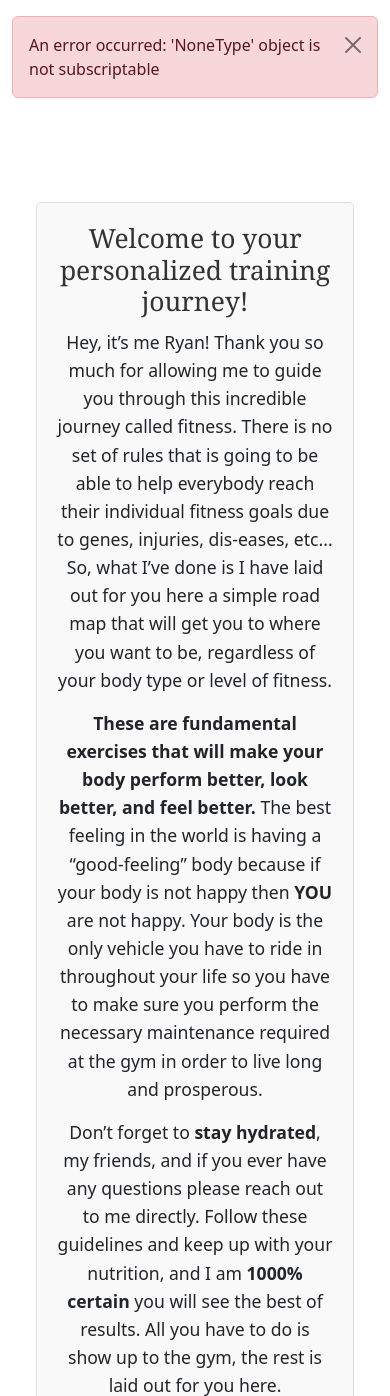
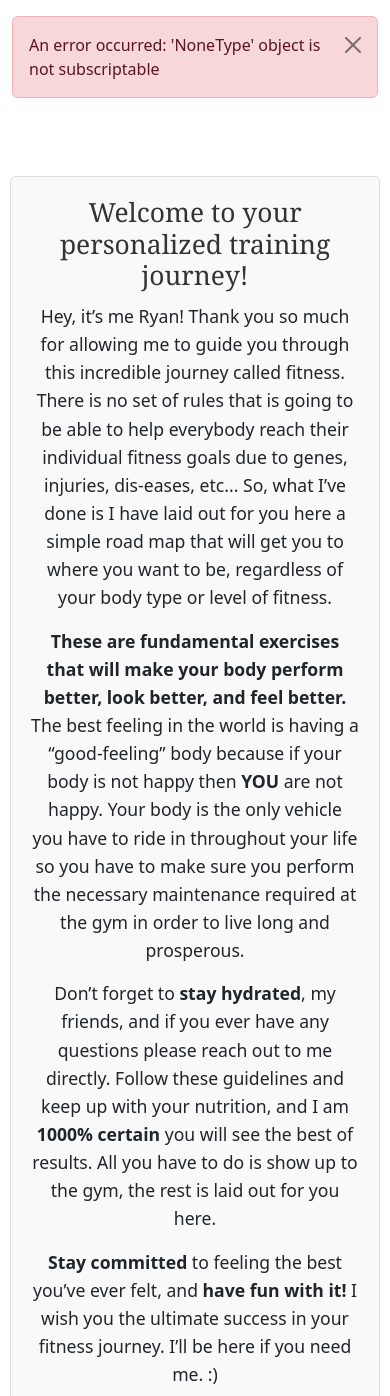
Before and after one commit to ryandoro/personal-training-app, a Flask app: page /training in a window 390 px wide. Shown: the part 56-1452 px from the top of the page. Run offline with Flask 3, Linux system fonts and the light colour scheme; the visitor is signed in with stand-in values (Sample User, id 1); data that the repository does not hold is empty; some libraries are stand-ins or nearby versions.

Commit message:
Refactor layout: use training-container with container-fluid for mobile responsiveness

```diff
--- a/static/styles.css
+++ b/static/styles.css
@@ -21,7 +21,7 @@
     flex-direction: column;
     align-items: center; /* Center horizontally */
     text-align: center; /* Center-align text inside */
-    padding: 20px; /* Add optional padding */
+    padding: 10px; /* Add optional padding */
 }
 
 /* for training.html page*/
@@ -31,7 +31,7 @@
     flex-direction: column;
     align-items: center;
     text-align: center;
-    padding: 20px;
+    padding: 4px;
 }
 
 /* Make the main content area take up remaining space */
--- a/templates/training.html
+++ b/templates/training.html
@@ -5,7 +5,7 @@
 {% endblock %}
 
 {% block content %}
-<div class="container training-container px-3 px-sm-4 mt-5">
+<div class="container-fluid training-container px-0 mt-5">
     {% if not form_completed %}
         <div class="welcome-message">
             <h3>Welcome to your personalized training journey!</h3>
@@ -234,7 +234,7 @@
                                 `${selectedCategory.replaceAll(' ', '-').toLowerCase()}-workouts`
                             );
                             categoryDiv.innerHTML = `
-                                <div class="card shadow-sm mb-4">
+                                <div class="card w-100 shadow-sm mb-4">
                                     <div class="card-header bg-primary text-white">
                                         <h5 class="m-0">${selectedCategory}</h5>
                                     </div>
@@ -244,7 +244,7 @@
                                                 .map(
                                                     subcategory => `
                                                     <li class="list-group-item">
-                                                        <div class="card shadow-sm p-3 border border-1 rounded-3" style="border-color: #ced4da; background-color: #f8f9fa;">
+                                                        <div class="card w-100 shadow-sm p-3 border border-1 rounded-3" style="border-color: #ced4da; background-color: #f8f9fa;">
                                                             <h6 class="text-primary fw-bold fs-5 mb-3">${subcategory.subcategory}</h6>
                                                             <ul class="list-unstyled mt-2">
                                                                 ${subcategory.exercises
```
